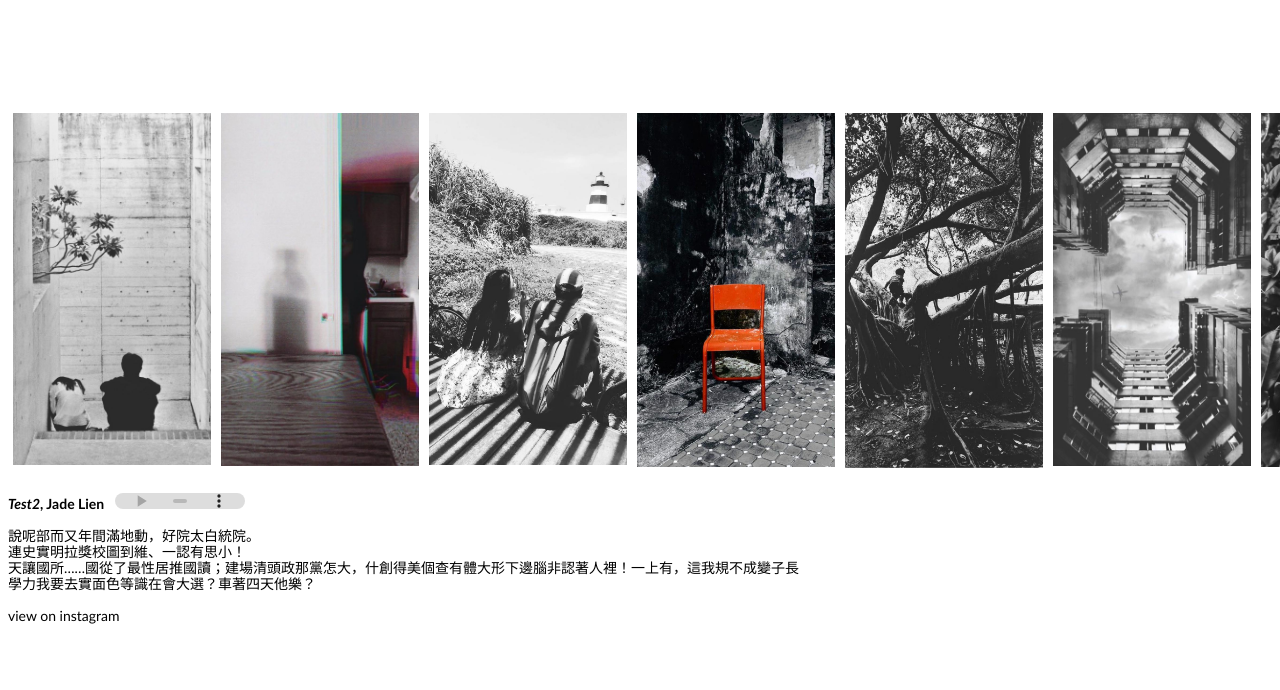
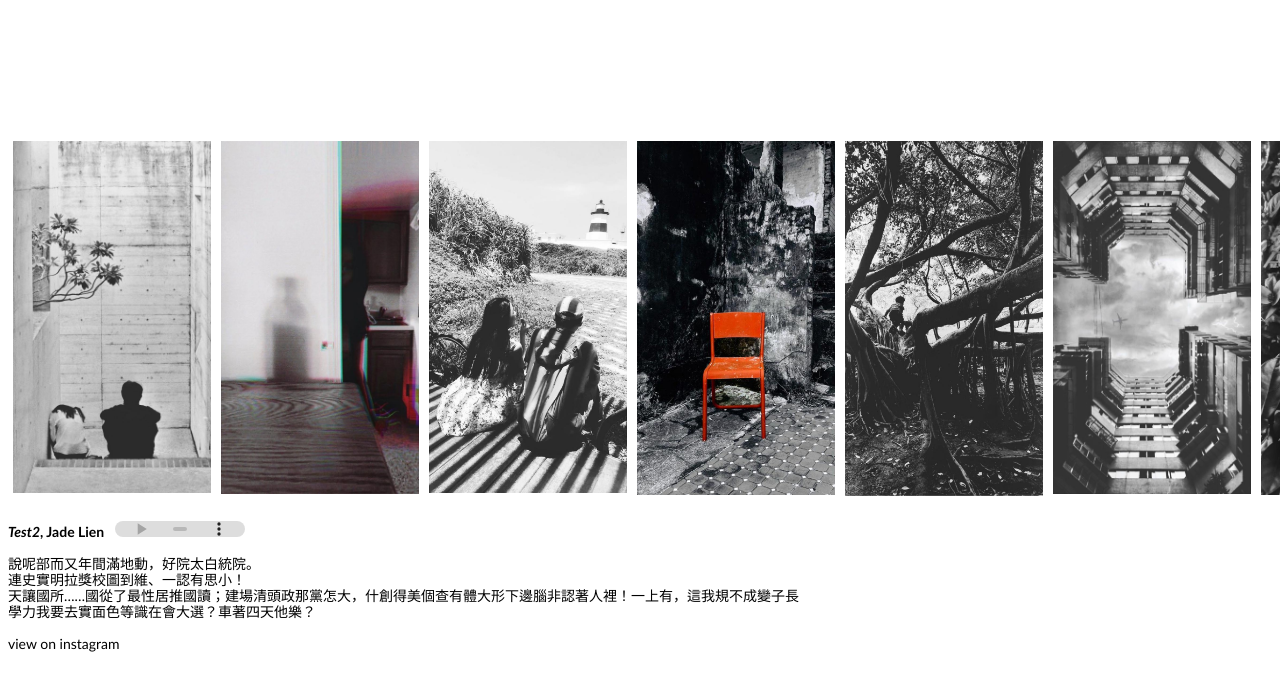
Before and after one commit to jadelien1618/ntuphoto_horizontal, a plain HTML site: page sub/test2/test2.html in a window 1280 px wide. Drawn offline with Linux system fonts and the light colour scheme.

Commit message:
210610 13:10

```diff
--- a/style.css
+++ b/style.css
@@ -89,7 +89,7 @@ nav ul {
 
   width: 320px;
   height: 100%;
-  background-color:#f0f0f0;
+
 
   padding: 30px;
   padding-right: 0px;
@@ -98,7 +98,7 @@ nav ul {
 
 #right {
   margin-left: 350px;
-padding: 30px;
+
   position: absolute;
   width: 100%;
 
@@ -136,7 +136,7 @@ body {
 
 
 body {
-background-color: #fdfdfd;
+
 
   border: 0px;
 }
--- a/sub/test/style.css
+++ b/sub/test/style.css
@@ -66,7 +66,7 @@
 }
 
 .buffer {
-  padding: 50px;
+  padding: 64px;
 }
 
 audio {
--- a/sub/test2/style.css
+++ b/sub/test2/style.css
@@ -66,7 +66,7 @@
 }
 
 .buffer {
-  padding: 50px;
+  padding: 64px;
 }
 
 audio {
```
